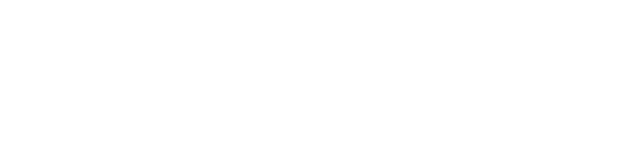
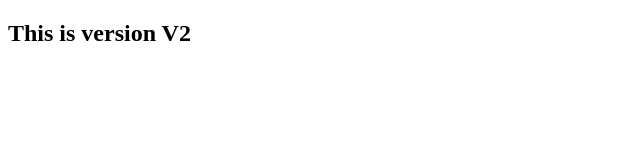
Before and after one commit to sayanmaity264/besicRepo, a plain HTML site: page index.html in a window 1280 px wide. Shown: the whole page, without its empty margins (0-640 px from the left). Drawn offline with Linux system fonts and the light colour scheme.

Commit message:
sec v2 of index.html

```diff
--- a/index.html
+++ b/index.html
@@ -6,6 +6,6 @@
     <title>Document</title>
 </head>
 <body>
-
+    <h2> This is version V2 </h2>
 </body>
 </html>
```
